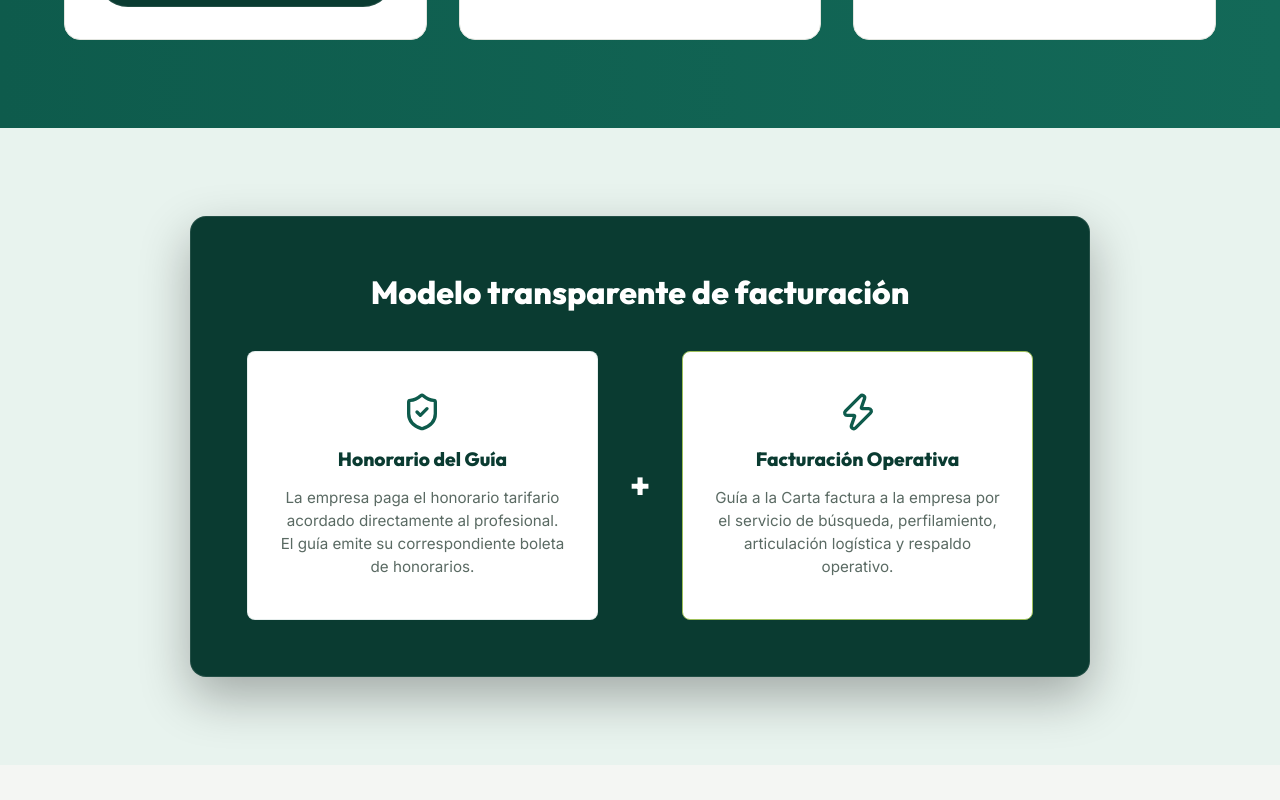
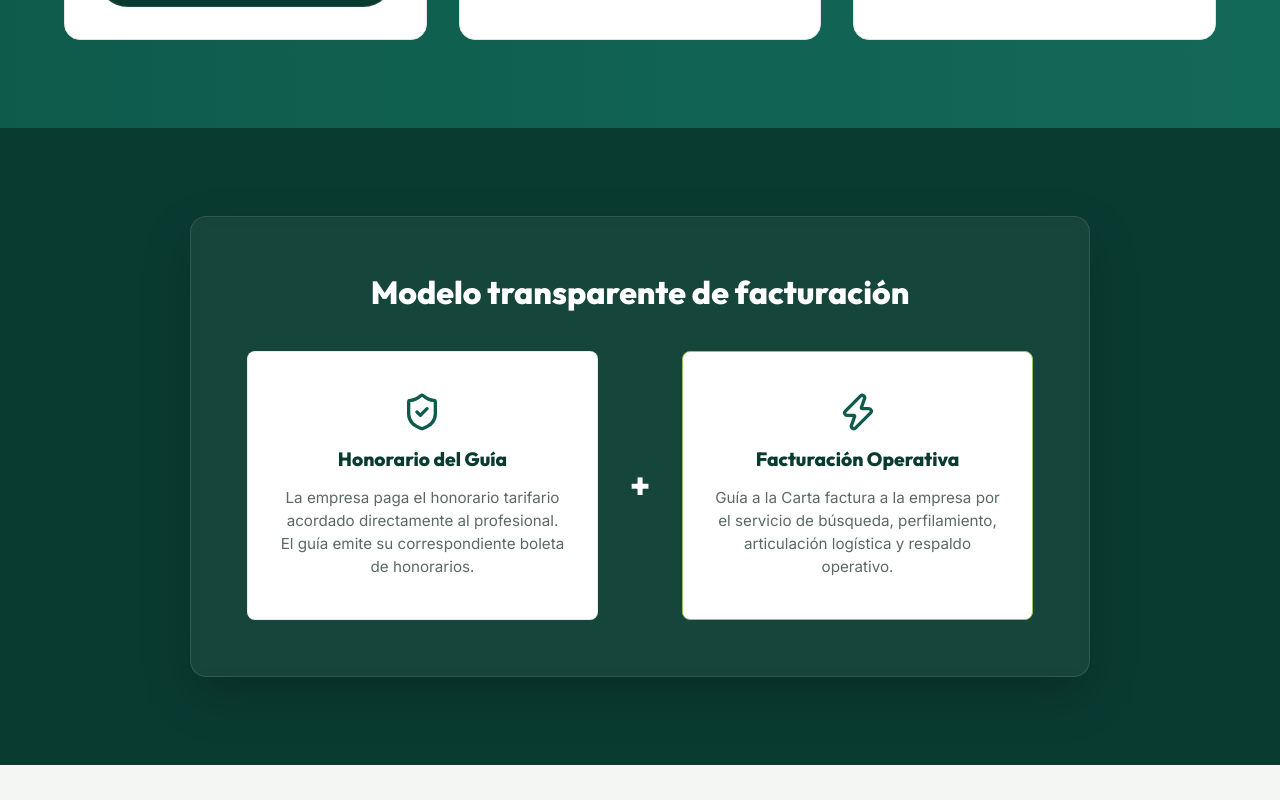
Before and after one commit to guiaalacartaoficial/guia-a-la-carta-web, a React (Vite) app: page /servicios in a window 1280 px wide. Shown: the part 7060-7860 px from the top of the page. Built offline with nearby package versions, Linux system fonts and the light colour scheme; no server answers.

Commit message:
style: fondo verde oscuro en sección modalidad comercial y panel translúcido

```diff
--- a/src/pages/Servicios.css
+++ b/src/pages/Servicios.css
@@ -630,17 +630,19 @@
 /*  7. MODALIDAD COMERCIAL                       */
 /* ============================================= */
 .section-modalidad-comercial {
-  background-color: #e8f3ee; /* Verde aún más suave para mejor contraste */
+  background-color: var(--c-primary-dark);
+  padding: 5.5rem 0;
 }
 
 .commercial-model-panel {
-  background: var(--c-primary-dark);
+  background: rgba(255, 255, 255, 0.05); /* Muy sutil para diferenciar el área */
+  backdrop-filter: blur(5px);
   border: 1px solid rgba(255, 255, 255, 0.1);
   border-radius: var(--radius-lg);
   padding: 3.5rem;
   max-width: 900px;
   margin: 0 auto;
-  box-shadow: 0 20px 50px rgba(0, 0, 0, 0.3);
+  box-shadow: 0 20px 50px rgba(0, 0, 0, 0.2);
 }
 .commercial-model-panel h3 {
   font-size: 2rem;
```
